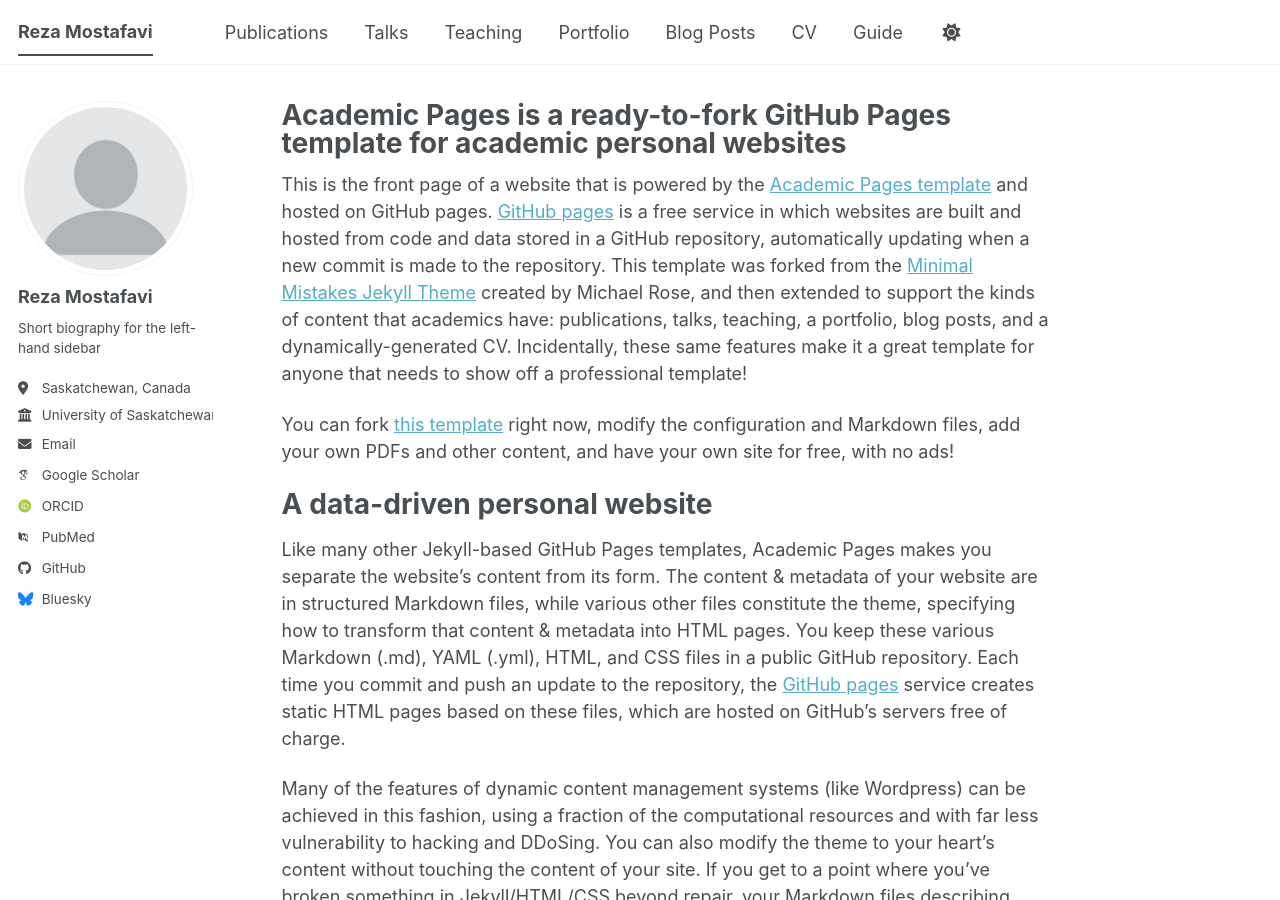
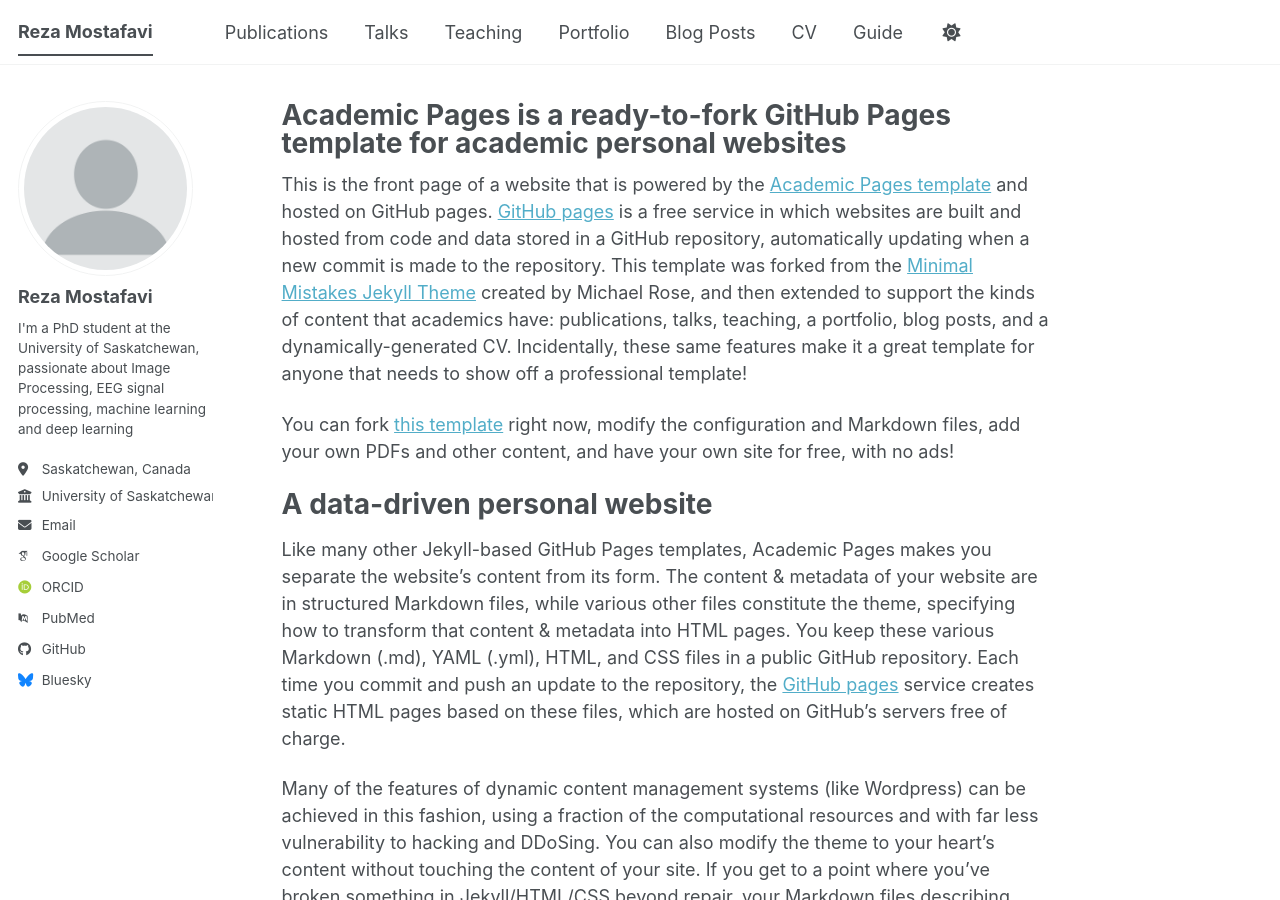
Before and after one commit to mrezamostafavi/mrezamostafavi.github.io, a Jekyll site: the page built from _pages/about.md, in a window 1280 px wide and 900 px high. Built offline with Jekyll 4.4.1, drawn with Linux system fonts in a browser that asks for light colours; some web fonts are replaced; a script bundle is joined from its source files by our own code; library files that are not in the unit come from our copies.

Commit message:
Bio updated

```diff
--- a/_config.yml
+++ b/_config.yml
@@ -26,7 +26,7 @@ author:
   avatar           : "profile.png"
   name             : "Reza Mostafavi"
   pronouns         : # example: "she/her"
-  bio              : "Short biography for the left-hand sidebar"
+  bio              : "I'm a PhD student at the University of Saskatchewan, passionate about Image Processing, EEG signal processing, machine learning and deep learning"
   location         : "Saskatchewan, Canada"
   employer         : "University of Saskatchewan"
   uri              : # URL
```
